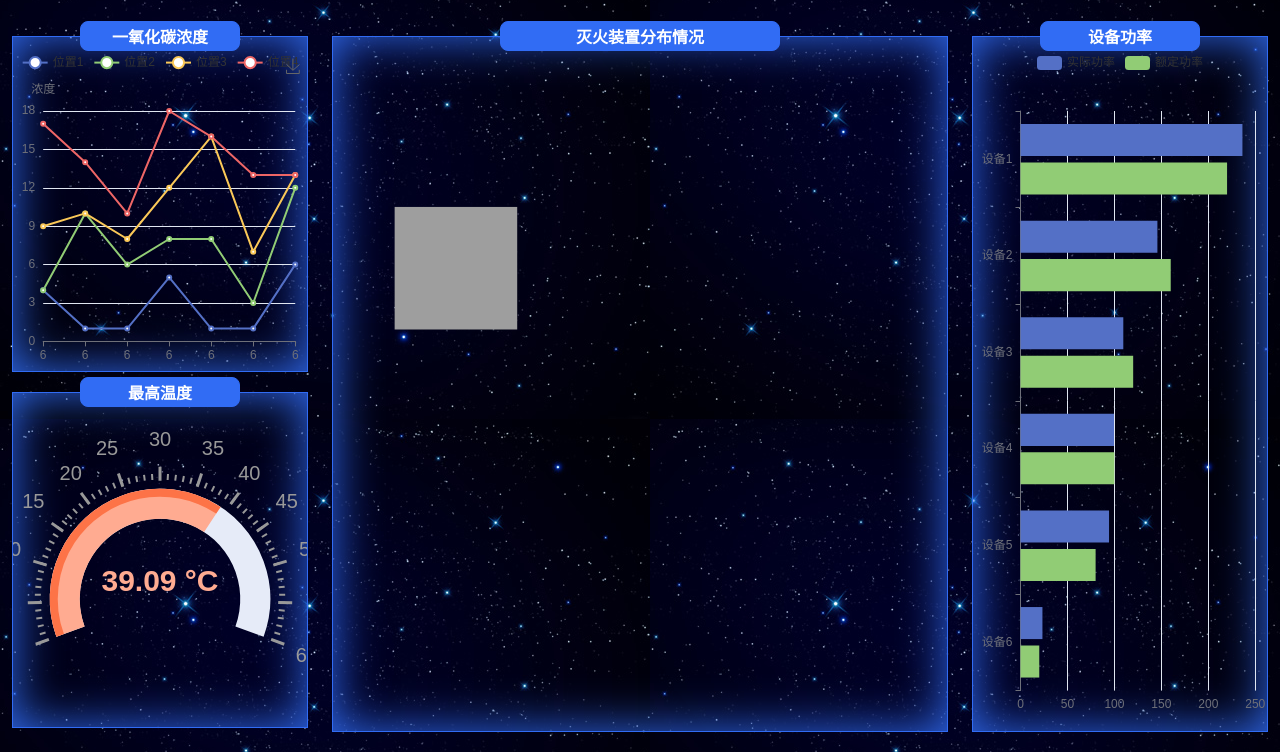
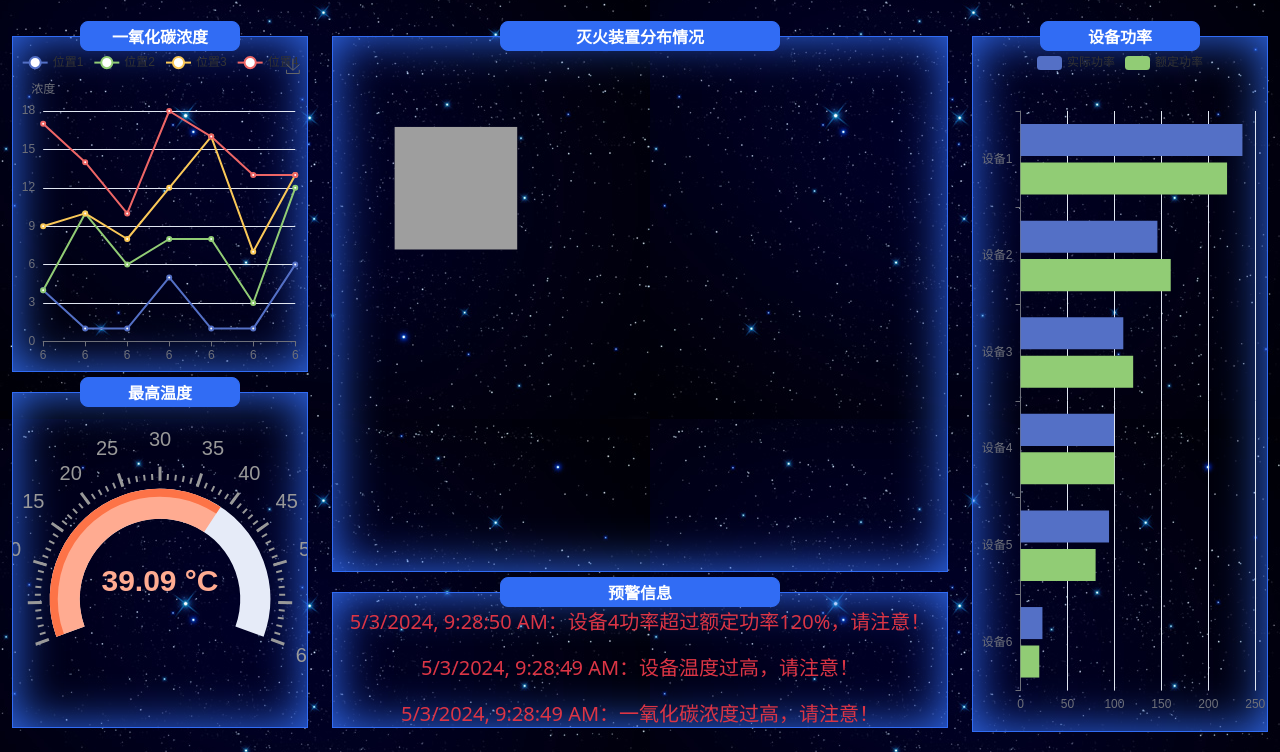
Before and after one commit to karl129/fire_fighting_system, a Flask app: page /home in a window 1280 px wide. Shown: the part 69-821 px from the top of the page. Run offline with Flask 3, Linux system fonts and the light colour scheme; data comes from the database, SQL or seed files in the repository; some libraries are stand-ins or nearby versions.

Commit message:
添加预警模块

```diff
--- a/static/charts.js
+++ b/static/charts.js
@@ -12,7 +12,7 @@ option1 = {
     },
     legend: {
         data: ['位置1', '位置2', '位置3', '位置4'] // 假设有5个位置
-},
+    },
     grid: {
         left: '3%',
         right: '4%',
@@ -68,7 +68,18 @@ function updateData() {
     for (let i = 0; i < 5; i++) {
         newData.push(Math.floor(Math.random() * 10)); // 随机生成一氧化碳浓度数据
     }
+    const maxCO = Math.max(...newData); // 获取数组 newData 的最大值
 
+    if (maxCO >= 9) {
+        const alertDiv = document.getElementById('alertDiv');
+        let alert = document.createElement('p');
+        // 加上当前时间日期信息
+        let now = new Date();
+        let nowStr = now.toLocaleString();
+        alert.innerHTML = nowStr + '：一氧化碳浓度过高，请注意！';
+        // 加在前面
+        alertDiv.insertBefore(alert, alertDiv.firstChild);
+    }
     // 更新 xAxis 的数据，这里假设为星期，你可以根据实际情况修改
     const now = new Date();
     const days = ['1', '2', '3', '4', '5', '6', '7'];
@@ -220,6 +231,19 @@ function generateRandomNumber(min, max) {
 
 setInterval(function () {
     const random = +(generateRandomNumber(0.8, 0.9) * 45).toFixed(2);
+
+    if (random > 40) {
+        const alertdiv = document.getElementById('alertDiv');
+        let alert = document.createElement('p');
+        // 加上当前时间日期信息
+        let now = new Date();
+        let nowStr = now.toLocaleString();
+        alert.innerHTML = nowStr + '：设备温度过高，请注意！';
+        // 加在前面
+        alertdiv.insertBefore(alert, alertdiv.firstChild);
+    }
+
+
     myChart2.setOption({
         series: [
             {
@@ -435,13 +459,29 @@ function generateDataWithFluctuation(dataArray) {
 
 
 setInterval(function () {
-    const random = +(Math.random() * 45).toFixed(2);
+
+    const new_data = generateDataWithFluctuation(originalData);
+
+    // 检查是否有设备功率超过额定功率
+    for (let i = 0; i < new_data.length; i++) {
+        if (new_data[i] > originalData[i] * 1.18) {
+            const alertDiv = document.getElementById('alertDiv');
+            let alert = document.createElement('p');
+            // 加上当前时间日期信息
+            let now = new Date();
+            let nowStr = now.toLocaleString();
+            alert.innerHTML = nowStr + '：设备' + (6 - i) + '功率超过额定功率120%，请注意！';
+            // 加在前面
+            alertDiv.insertBefore(alert, alertDiv.firstChild);
+        }
+    }
+
     myChart4.setOption({
         series: [
             {
                 name: '实际功率',
                 type: 'bar',
-                data: generateDataWithFluctuation(originalData)
+                data: new_data
             },
             {
                 name: '额定功率',
@@ -453,3 +493,18 @@ setInterval(function () {
 }, 1000);
 
 option4 && myChart4.setOption(option4);
+
+
+// 设置定时器，每隔一定时间检查警告信息数量
+setInterval(function () {
+    const alertDiv = document.getElementById('alertDiv');
+    const alertMessages = alertDiv.getElementsByTagName('p');
+
+    // 如果警告信息数量超过100条，保留最新的100条
+    if (alertMessages.length > 100) {
+        // 删除多余的警告信息
+        while (alertMessages.length > 100) {
+            alertDiv.removeChild(alertMessages[0]);
+        }
+    }
+}, 60000); // 每隔60秒检查一次
--- a/templates/index.html
+++ b/templates/index.html
@@ -12,6 +12,28 @@
     <script src="../static/echarts.js"></script>
     <link rel="stylesheet" href="../static/basic_style.css">
 
+    <style>
+        /* 隐藏浏览器默认的滚动条 */
+        #alertDiv::-webkit-scrollbar {
+            display: none;
+        }
+
+        /* 设置滚动条轨道样式 */
+        #alertDiv::-webkit-scrollbar-track {
+            background-color: #f1f1f1;
+        }
+
+        /* 设置滚动条滑块样式 */
+        #alertDiv::-webkit-scrollbar-thumb {
+            background-color: #888;
+            border-radius: 5px;
+        }
+
+        /* 设置鼠标悬停在滚动条滑块上的样式 */
+        #alertDiv::-webkit-scrollbar-thumb:hover {
+            background: #555;
+        }
+    </style>
 </head>
 
 <body style="overflow:hidden;background:url(../static/bg.jpg);background-repeat: repeat;">
@@ -80,7 +102,17 @@
                     <span style="color: white;font-weight: bolder;text-align: center;font-size:16px;line-height:30px;">
                         <i class="fa fa-tasks" aria-hidden="true"></i>灭火装置分布情况<span>
                 </div>
-                <div id="echartsDiv3" style="width:100%;height: 85vh"></div>
+                <div id="echartsDiv3" style="width:100%;height: 65vh"></div>
+            </div>
+            <div class="lbox nei">
+                <div class="spa-ico" style="width:280px;height:30px;">
+                    <span style="color: white;font-weight: bolder;text-align: center;font-size:16px;line-height:30px;">
+                        <i class="fa fa-tasks" aria-hidden="true"></i>预警信息<span>
+                </div>
+                <div class="alert-danger fs-5 text-danger" id="alertDiv"
+                    style="width:100%;height: 15vh; text-align: center; overflow-y: scroll;" role="alert">
+
+                </div>
             </div>
         </div>
 
```
